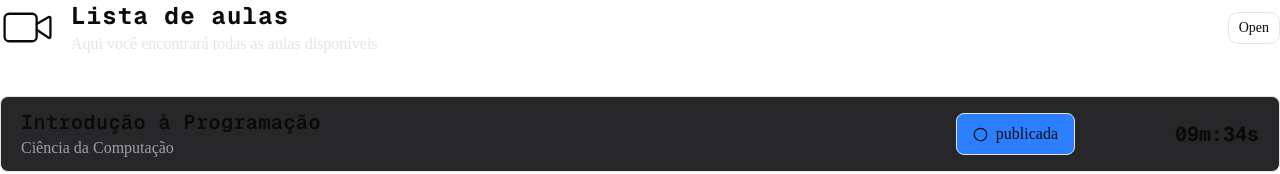
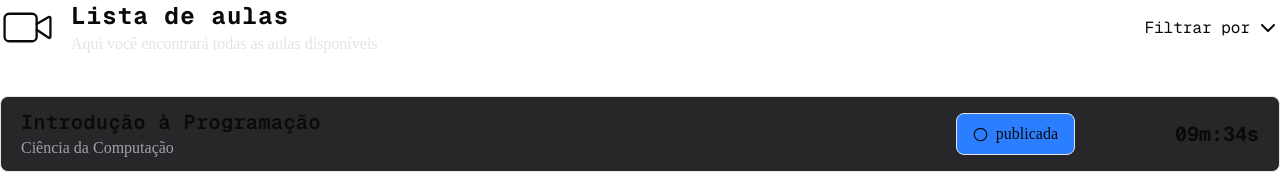
Before and after one commit to EdsonJGaspar/next-pro, a Next.js app: page /aula in a window 1280 px wide. Shown: the top 174 px of the page. Built offline with nearby package versions, Linux system fonts and the light colour scheme.

Commit message:
feat: comecando a adicionar o filter da aplicacao...

```diff
--- a/components/web/aulas/filtrar-status.tsx
+++ b/components/web/aulas/filtrar-status.tsx
@@ -8,12 +8,16 @@ import {
   DropdownMenuSeparator,
   DropdownMenuTrigger,
 } from "@/components/ui/dropdown-menu";
+import { ChevronDown } from "lucide-react";
 
 export function FiltrarStatus() {
   return (
     <DropdownMenu>
       <DropdownMenuTrigger>
-        <Button variant="outline">Open</Button>
+        <div className="flex items-center font-mono gap-1.5">
+          <span>Filtrar por</span>
+          <ChevronDown />
+        </div>
       </DropdownMenuTrigger>
       <DropdownMenuContent>
         <DropdownMenuGroup>
```
